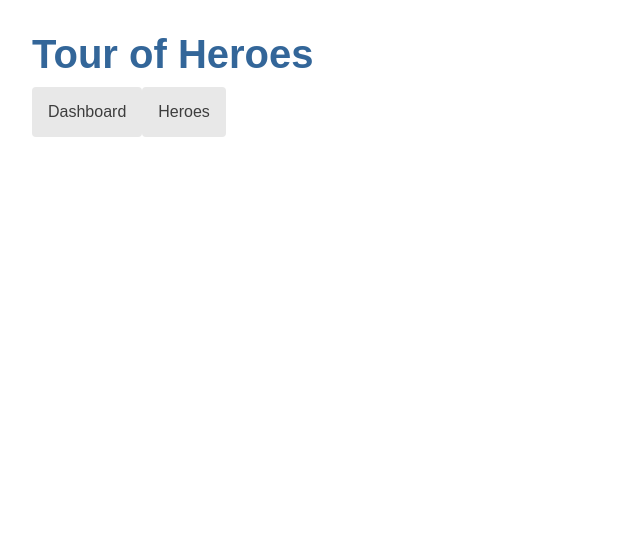
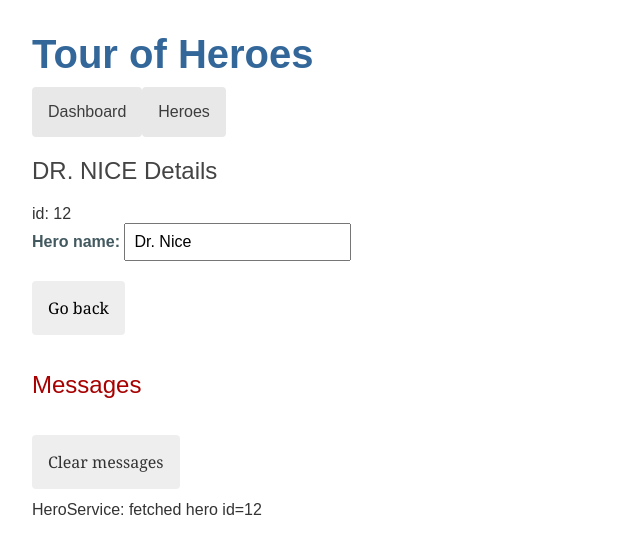
Before and after one commit to JanDolenc/angular-tour-of-heroes, an Angular app: page /detail/12 in a window 1280 px wide. Shown: the top 554 px of the page, without its empty margins (0-640 px from the left). Built offline with nearby package versions, Linux system fonts and the light colour scheme.

Commit message:
refactor: make HeroDetailComp routable

```diff
--- a/src/app/hero-detail/hero-detail.component.css
+++ b/src/app/hero-detail/hero-detail.component.css
@@ -0,0 +1,24 @@
+/* HeroDetailComponent's private CSS styles */
+label {
+  color: #435960;
+  font-weight: bold;
+}
+input {
+  font-size: 1em;
+  padding: 0.5rem;
+}
+button {
+  margin-top: 20px;
+  background-color: #eee;
+  padding: 1rem;
+  border-radius: 4px;
+  font-size: 1rem;
+}
+button:hover {
+  background-color: #cfd8dc;
+}
+button:disabled {
+  background-color: #eee;
+  color: #ccc;
+  cursor: auto;
+}
--- a/src/app/hero-detail/hero-detail.component.html
+++ b/src/app/hero-detail/hero-detail.component.html
@@ -5,4 +5,5 @@
     <label for="hero-name">Hero name: </label>
     <input id="hero-name" [(ngModel)]="hero.name" placeholder="name" />
   </div>
+  <button type="button" (click)="goBack()">Go back</button>
 </div>
--- a/src/app/hero-detail/hero-detail.component.ts
+++ b/src/app/hero-detail/hero-detail.component.ts
@@ -1,10 +1,34 @@
-import { Component, Input } from '@angular/core';
+import { Component, OnInit } from '@angular/core';
+import { ActivatedRoute } from '@angular/router';
+import { Location } from '@angular/common';
+
 import { Hero } from '../hero';
+import { HeroService } from '../hero.service';
+
 @Component({
   selector: 'app-hero-detail',
   templateUrl: './hero-detail.component.html',
   styleUrls: ['./hero-detail.component.css'],
 })
-export class HeroDetailComponent {
-  @Input() hero?: Hero;
+export class HeroDetailComponent implements OnInit {
+  hero: Hero | undefined;
+
+  constructor(
+    private route: ActivatedRoute,
+    private heroService: HeroService,
+    private location: Location
+  ) {}
+
+  ngOnInit(): void {
+    this.getHero();
+  }
+
+  getHero(): void {
+    const id = Number(this.route.snapshot.paramMap.get('id'));
+    this.heroService.getHero(id).subscribe((hero) => (this.hero = hero));
+  }
+
+  goBack(): void {
+    this.location.back();
+  }
 }
--- a/src/app/hero.service.ts
+++ b/src/app/hero.service.ts
@@ -16,4 +16,11 @@
     this.messageService.add('HeroService: fetched heroes');
     return heroes;
   }
+
+  getHero(id: number): Observable<Hero> {
+    /* for now we asume that a hero with the specified id always exists - error handling will be added */
+    const hero = HEROES.find((h) => h.id === id)!;
+    this.messageService.add(`HeroService: fetched hero id=${id}`);
+    return of(hero);
+  }
 }
```
